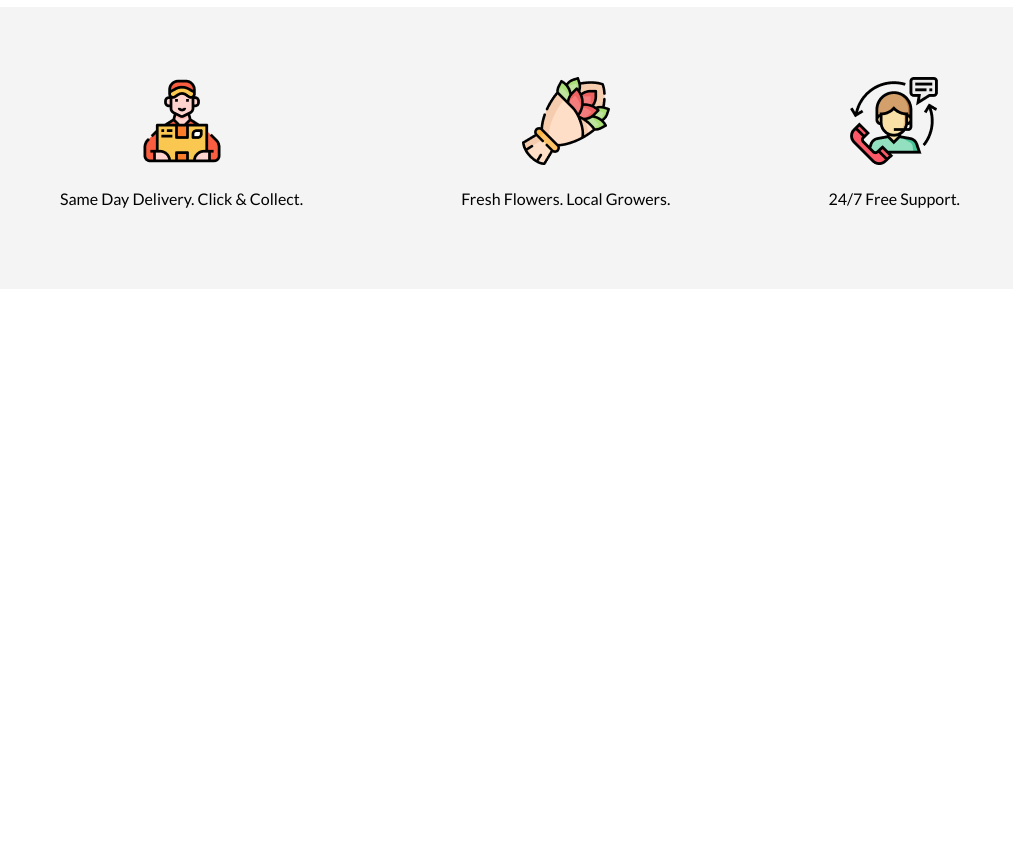
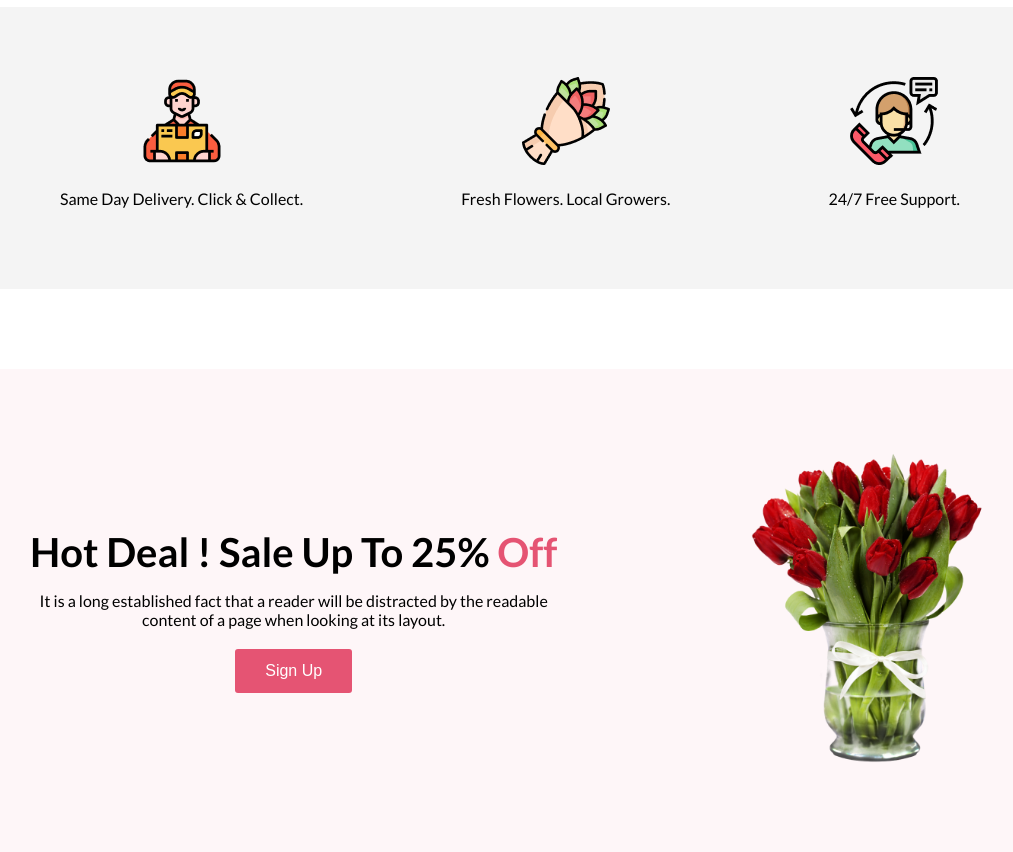
Before and after one commit to Foyez-Ahamed/online-flower-shop, a plain HTML site: page index.html in a window 1280 px wide. Shown: the part 1478-2330 px from the top of the page, without its empty margins (130-1143 px from the left). Before the commit the page ends 1767 px from the top, so only its background shows below. Drawn offline with Linux system fonts and the light colour scheme.

Commit message:
discount section added

```diff
--- a/index.html
+++ b/index.html
@@ -88,6 +88,20 @@
        </div>
       </section>
      <!-- services section end -->
+
+      <!-- discount section start -->
+      <section class="discount-section">
+       <div class="hot-deal">
+        <h1>Hot Deal ! Sale Up To 25% <span>Off</span></h1>
+        <p>It is a long established fact that a reader will be distracted by the readable <br> content of a page when looking at its layout.</p>
+        <button>Sign Up</button>
+       </div>
+
+       <div class="product-pic">
+        <img src="./Flower Asset/pngwing 8.png" alt="">
+       </div>
+      </section>
+      <!-- discount section end -->
     </main>
     <!-- main section -->
 
--- a/styles/flower.css
+++ b/styles/flower.css
@@ -164,3 +164,50 @@ body{
     border-radius: 5px;
 }
 /* services section css end */
+
+/* discount section css start */
+.discount-section{
+    margin-top: 80px;
+    width: 100%;
+    background: rgba(229, 84, 115, 0.05);
+    display: flex;
+    justify-content: space-between;
+    align-items: center;
+    padding: 80px;
+}
+
+.hot-deal{
+    text-align: center;
+    margin-left: 80px;
+}
+
+.hot-deal h1{
+    font-size: 40px;
+    font-weight: 600;
+}
+
+.hot-deal h1 span {
+  color: #E55473;
+}
+
+.hot-deal p{
+    margin-top: 15px;
+}
+
+.hot-deal button{
+    margin-top: 20px;
+    padding: 13px 30px;
+    background: #E55473;
+    color: #fff;
+    border: none;
+    border-radius: 3px;
+    text-transform: capitalize;
+    font-size: 16px;
+    font-weight: 400;
+}
+
+.product-pic img{
+    margin-right: 80px;
+    height: 320px;
+}
+/* discount section css end */
```
